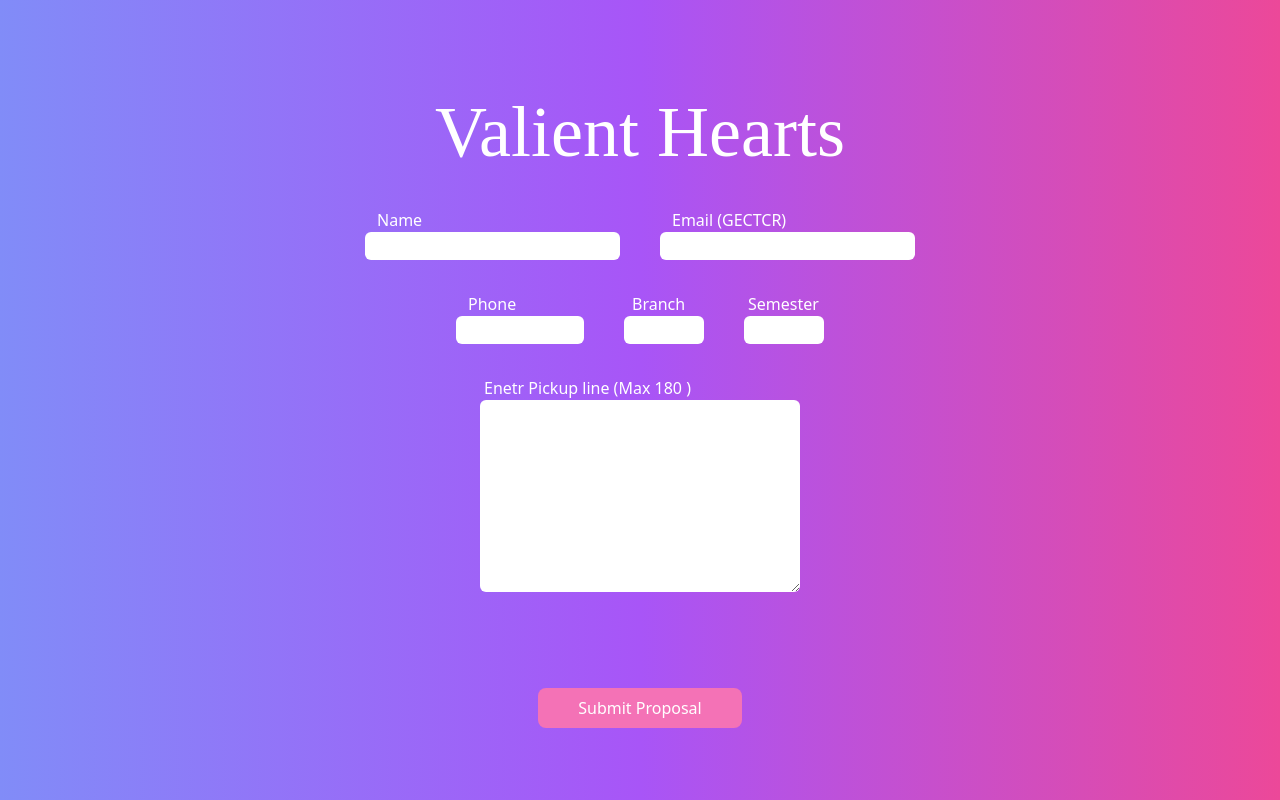
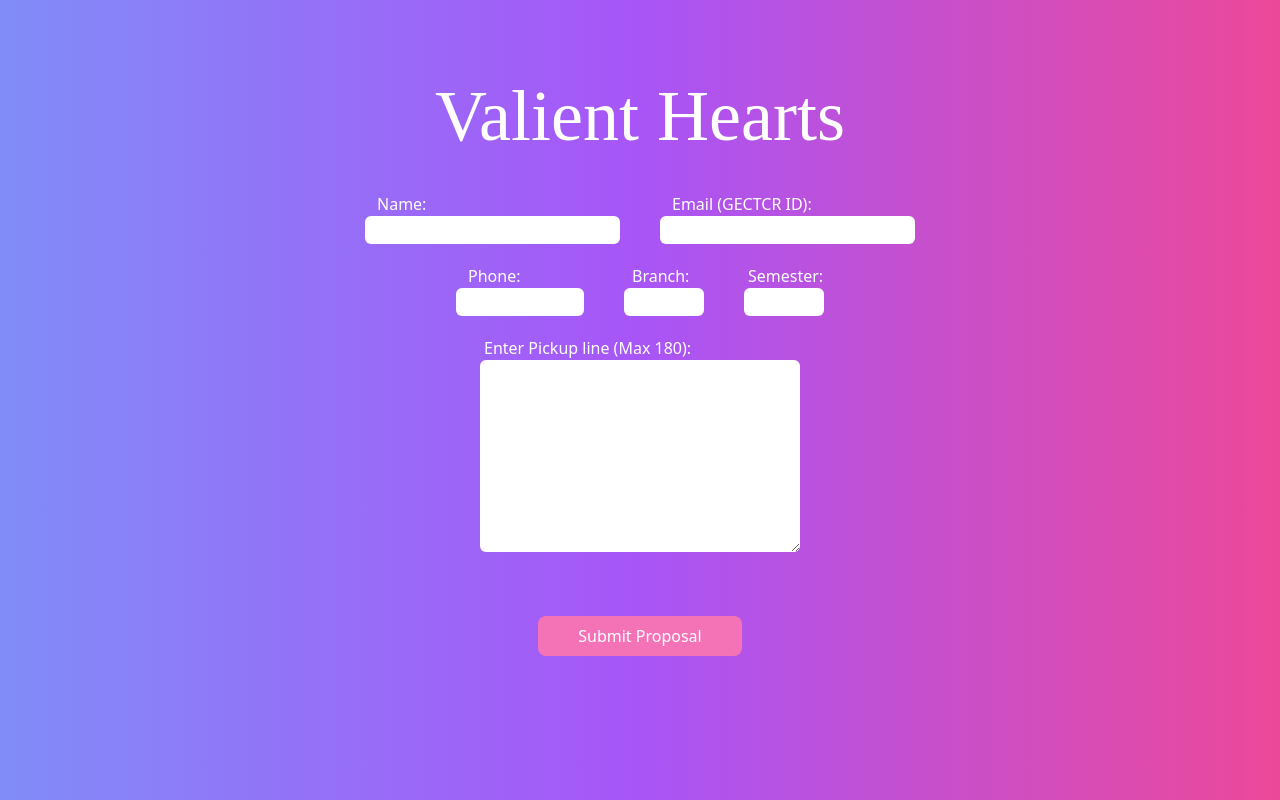
Before and after one commit to CyberFlaw/Cupid-Cameos, a Next.js app: page /submit-pickup in a window 1280 px wide. Built offline with nearby package versions, Linux system fonts and the light colour scheme; a web font is replaced by a local one.

Commit message:
Minor issues with the layout fixed

```diff
--- a/pages/submit-pickup.jsx
+++ b/pages/submit-pickup.jsx
@@ -31,15 +31,15 @@ export default function Register() {
 
   return (
     <div className="flex flex-col bg-gradient-to-r from-indigo-400 via-purple-500 to-pink-500 h-screen sm:h-screen justify-start items-center">
-      <h1 className="text-6xl sm:text-7xl sm:mt-24 mt-16 text-white mb-10">
+      <h1 className="text-6xl sm:text-7xl sm:mt-20 mt-16 text-white mb-10">
         Valient Hearts
       </h1>
 
       <div className="flex flex-col justify-around items-center">
-        <div className="flex sm:flex-row flex-col items-center sm:mb-8">
+        <div className="flex sm:flex-row flex-col items-center sm:mb-5">
           <div className="flex flex-col sm:mr-10 sm:mb-0 mb-5">
             <label htmlFor="name" className="text-white ml-3">
-              Name
+              Name:
             </label>
             <input
               id="name"
@@ -53,7 +53,7 @@ export default function Register() {
           </div>
           <div className="flex flex-col sm:mb-0 mb-5">
             <label htmlFor="email" className="text-white ml-3">
-              Email (GECTCR)
+              Email (GECTCR ID):
             </label>
             <input
               id="email"
@@ -67,10 +67,10 @@ export default function Register() {
           </div>
         </div>
 
-        <div className="flex sm:flex-row flex-col items-center sm:mb-8">
+        <div className="flex sm:flex-row flex-col items-center sm:mb-5">
           <div className="flex flex-col sm:mr-10 sm:mb-0 mb-5">
             <label htmlFor="phone" className="text-white ml-3">
-              Phone
+              Phone:
             </label>
             <input
               id="phone"
@@ -86,7 +86,7 @@ export default function Register() {
           <div className="flex flex-row justify-around ">
             <div className="flex flex-col sm:mb-0 mb-5 sm:mr-10 mr-4">
               <label htmlFor="branch" className="text-white ml-2">
-                Branch
+                Branch:
               </label>
               <input
                 id="branch"
@@ -101,7 +101,7 @@ export default function Register() {
 
             <div className="flex flex-col sm:mb-0 mb-5">
               <label htmlFor="sem" className="text-white ml-1 ">
-                Semester
+                Semester:
               </label>
               <input
                 id="sem"
@@ -116,9 +116,9 @@ export default function Register() {
           </div>
         </div>
 
-        <div className="flex flex-col mb-16 sm:mb-24 sm:mt-0 mt-5">
+        <div className="flex flex-col mb-16 sm:mb-18 sm:mt-0 mt-5">
           <label className="text-white ml-1">
-            Enetr Pickup line (Max 180 )
+            Enter Pickup line (Max 180):
           </label>
           <textarea
             name="pickupline"
```
